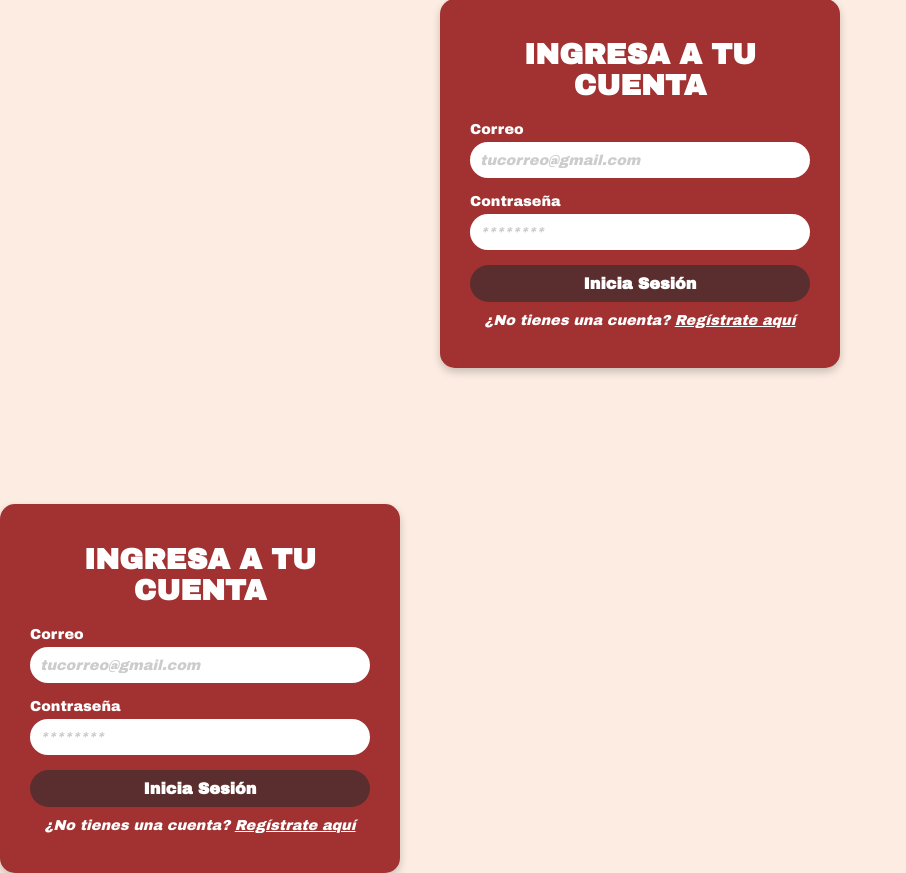
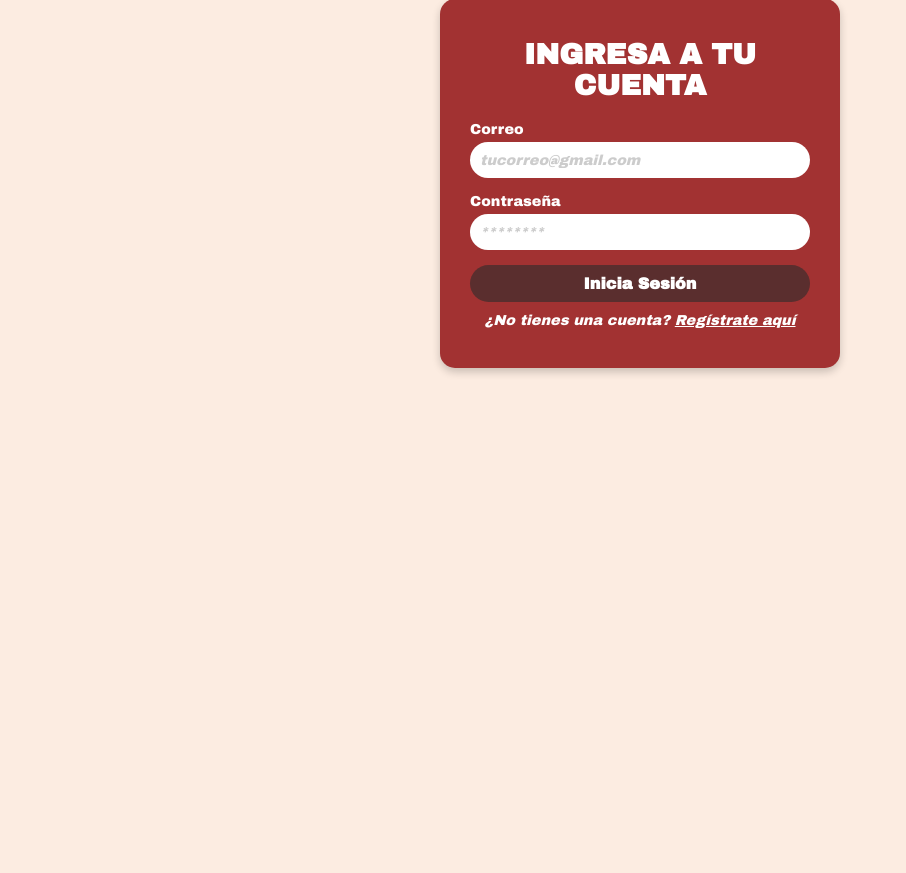
Before and after one commit to Getsuki53/Bookswapp, a PHP site: page /login.php in a window 1280 px wide. Shown: the part 279-1152 px from the top of the page, without its empty margins (0-906 px from the left). After the commit the page ends 654 px from the top, so only its background shows below. Run offline with PHP 8.4, Linux system fonts and the light colour scheme.

Commit message:
Add files via upload

```diff
--- a/login.php
+++ b/login.php
@@ -8,31 +8,21 @@ if ($_SERVER['REQUEST_METHOD'] == 'POST') {
     $correo = $_POST['correo'];
     $contrasena = $_POST['password'];
 
-    // Consulta para obtener el hash de la contraseña
-    $sql = $conn->prepare("SELECT usu_pass FROM Usuario WHERE usu_mail = ?");
-    $sql->bind_param("s", $correo);
+    // Consulta para verificar las credenciales
+    $sql = $conn->prepare("SELECT * FROM Usuario WHERE usu_mail = ? AND usu_pass = ?");
+    $sql->bind_param("ss", $correo, $contrasena);
     $sql->execute();
     $result = $sql->get_result();
 
-
-    echo password_hash("hola123", PASSWORD_DEFAULT);
-
-
     if ($result->num_rows > 0) {
-        $row = $result->fetch_assoc();
-        $hash_almacenado = $row['usu_pass'];
-
-        // Verifica la contraseña
-        if (password_verify($contrasena, $hash_almacenado)) {
-            echo "Inicio de sesión exitoso";
-            // Redirige a la página principal
-            header("Location: home.php");
-            exit();
-        } else {
-            echo "Contraseña incorrecta";
-        }
+        // Credenciales correctas
+        echo "Inicio de sesión exitoso";
+        // Redirige a la página principal
+        header("Location: home.php");
+        exit();
     } else {
-        echo "Usuario no encontrado";
+        // Credenciales incorrectas
+        echo "Correo o contraseña incorrectos";
     }
 }
 ?>
@@ -68,16 +58,3 @@ if ($_SERVER['REQUEST_METHOD'] == 'POST') {
     </main>
 </body>
 </html>
-        <div class="form-container">
-            <h2>Ingresa a tu cuenta</h2>
-            <form action="login.php" method="POST">
-                <label for="correo">Correo</label>
-                <input type="email" id="correo" name="correo" placeholder="tucorreo@gmail.com" required>
-
-                <label for="password">Contraseña</label>
-                <input type="password" id="password" name="password" placeholder="********" required>
-
-                <button type="submit">Inicia Sesión</button>
-            </form>
-            <p>¿No tienes una cuenta? <a href="register.php"><i>Regístrate aquí</i></a></p>
-        </div>
```
